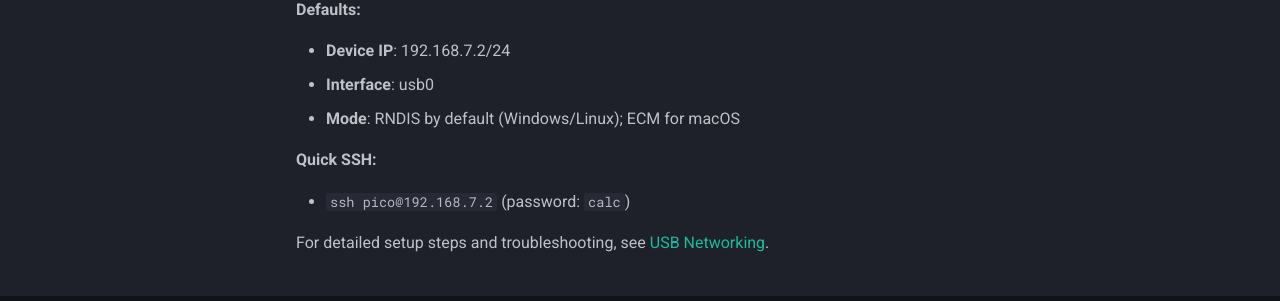
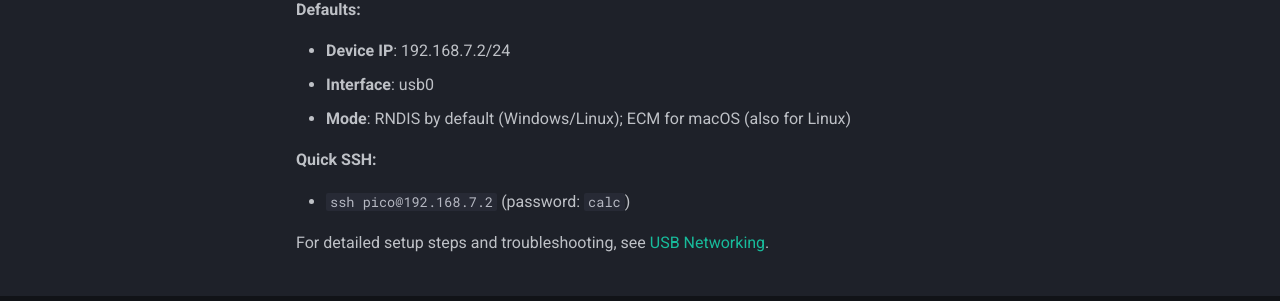
Before and after one commit to Calculinux/docs, an MkDocs documentation site: the page built from docs/hardware/compatibility/networking-wifi.md, in a window 1280 px wide and 1277 px high. Shown: the part 937-1238 px from the top of the window. Built offline with MkDocs 1.6.1 and Material for MkDocs 9.7.7, drawn with Linux system fonts in a browser that asks for light colours; comment, search, counter and statistics services are not loaded.

Commit message:
Note ECM is also fine on Linux
Co-authored-by: Cursor <cursoragent@cursor.com>

```diff
--- a/docs/hardware/compatibility/networking-wifi.md
+++ b/docs/hardware/compatibility/networking-wifi.md
@@ -22,7 +22,7 @@ Information about built-in networking options, USB gadget networking, and WiFi c
 
     - **Device IP**: 192.168.7.2/24
     - **Interface**: usb0
-    - **Mode**: RNDIS by default (Windows/Linux); ECM for macOS
+    - **Mode**: RNDIS by default (Windows/Linux); ECM for macOS (also for Linux)
 
     **Quick SSH:**
 
```
Also changed, not shown: docs/hardware/compatibility.md (+1 -1 lines).
